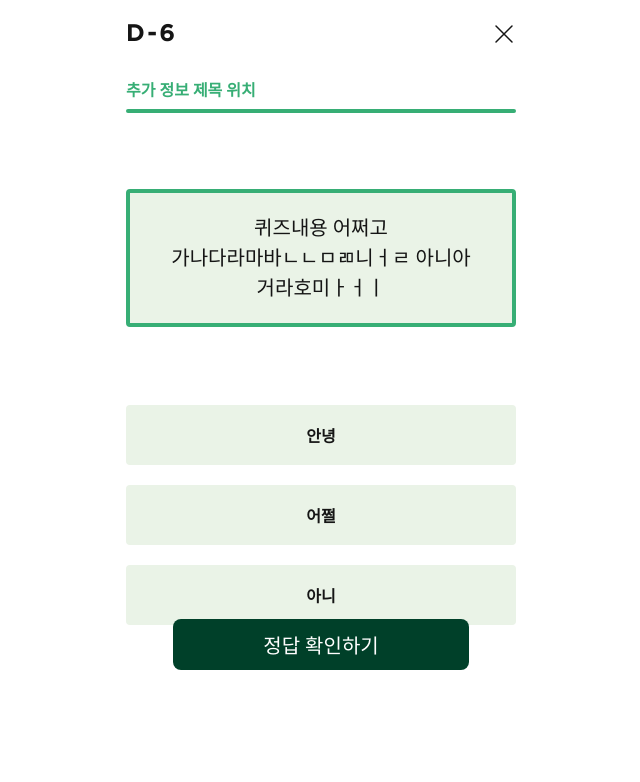
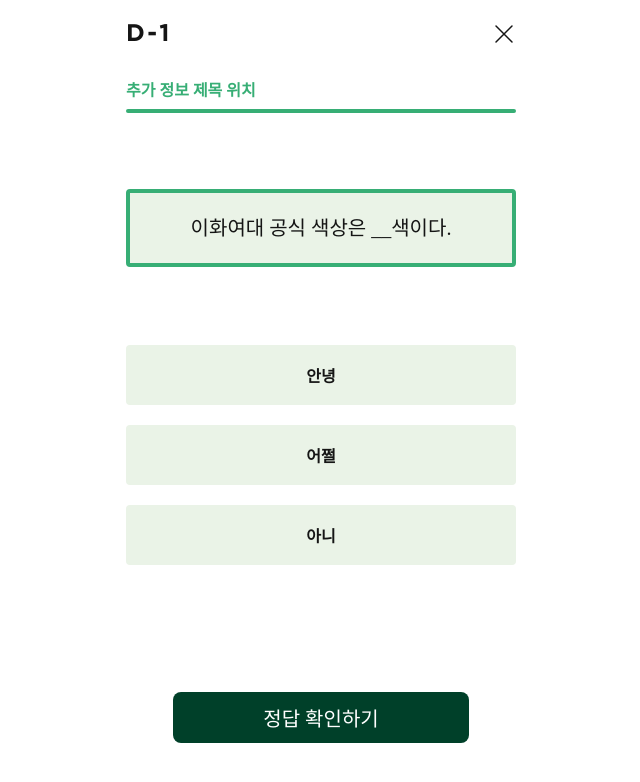
Before and after one commit to SSSSSSu3834/EDAY-FRONT, a React (Create React App) app: page /quiz/1 in a window 1280 px wide. Shown: the top 782 px of the page, without its empty margins (319-959 px from the left). Built offline with nearby package versions, Linux system fonts and the light colour scheme; a web font is replaced by a local one.

Commit message:
✨ : Quiz page 구현 중

```diff
--- a/src/components/quizpage/Header.jsx
+++ b/src/components/quizpage/Header.jsx
@@ -1,36 +1,26 @@
-import React, { useState, useRef, useEffect } from 'react';
+import React from 'react';
+import { useParams, useNavigate } from 'react-router-dom';
 import styled from 'styled-components';
 import XBtn from '../_common/XBtn';
 import Dday from '../_common/Dday';
 import GreenBorder from '../_common/GreenBorder';
 import GreenBorderBox from '../_common/GreenBorderBox';
 
-const Header = ({ num, text }) => {
-    const greenBorderBoxRef = useRef(null);
-    const greenBorderBoxHeight = useRef(0);
-
-    useEffect(() => {
-        if (greenBorderBoxRef.current) {
-            greenBorderBoxHeight.current =
-                greenBorderBoxRef.current.clientHeight;
-            console.log('GreenBorderBox Height:', greenBorderBoxHeight.current);
-        }
-    });
+const Header = () => {
+    const navigate = useNavigate();
+    const { dDay } = useParams();
 
     return (
         <>
             <Top>
-                <Dday num='6'></Dday>
+                <Dday num={dDay} />
                 <XBtnContainer>
-                    <XBtn />
+                    <XBtn onClick={() => navigate(`/answer/${dDay}`)} />
                 </XBtnContainer>
             </Top>
             <GreenBorder text='추가 정보 제목 위치' />
-            <BoxWrapper ref={greenBorderBoxRef}>
-                <GreenBorderBox>
-                    퀴즈내용 어쩌고 가나다라마바ㄴㄴㅁㄻ니ㅓㄹ 아니아
-                    거라호미ㅏㅓㅣ
-                </GreenBorderBox>
+            <BoxWrapper>
+                <GreenBorderBox>이화여대 공식 색상은 __색이다.</GreenBorderBox>
             </BoxWrapper>
         </>
     );
--- a/src/pages/QuizPage.jsx
+++ b/src/pages/QuizPage.jsx
@@ -1,9 +1,9 @@
 import React, { useState } from 'react';
 import { useNavigate, useParams } from 'react-router-dom';
+import styled from 'styled-components';
 import Header from '../components/quizpage/Header';
 import Option from '../components/quizpage/Option';
 import Btn from '../components/_common/Btn';
-import styled from 'styled-components';
 
 const QuizPage = () => {
     const [isCorrect, setIsCorrect] = useState(true);
@@ -21,6 +21,28 @@
             navigate(`/answer/${dDay}`);
         }
     };
+
+    //퀴즈 줄 개수(dDay)에 따라 '정답 확인하기' 버튼과 선택지들 사이의 간격 다르게 하기
+    let btnMargin;
+    //'정답 확인하기' 버튼+'다시 생각해보세요(16px)'를 감싼 wrapper를 기준으로 한 margin-top
+    switch (dDay) {
+        case '1': //한 줄 일때
+            btnMargin = '103px';
+            break;
+        case '2': //두 줄 일때
+        case '3':
+        case '4':
+        case '5':
+        case '6':
+            btnMargin = '78px';
+            break;
+        case '7': //세 줄 일때
+            btnMargin = '53px';
+            break;
+        default:
+            btnMargin = '78px';
+            break;
+    }
 
     return (
         <>
@@ -40,30 +62,25 @@
             ) : dDay === '7' ? (
                 <Option option1='노노' option2='d7' option3='d7_' />
             ) : null}
-            <Wrapper>
+            <BtnWrapper style={{ marginTop: btnMargin }}>
                 {isCorrect ? <Retry /> : <Retry>다시 생각해보세요!</Retry>}
                 <Btn
                     type='deepGreen'
                     text='정답 확인하기'
                     onClick={handleCheckAnswer}
                 />
-            </Wrapper>
+            </BtnWrapper>
         </>
     );
 };
 
 export default QuizPage;
 
-const Wrapper = styled.div`
+const BtnWrapper = styled.div`
     height: 75px;
     display: flex;
     flex-direction: column;
     align-items: center;
-
-    position: absolute;
-    bottom: 130px;
-    left: 0;
-    right: 0;
 `;
 
 const Retry = styled.div`
```
